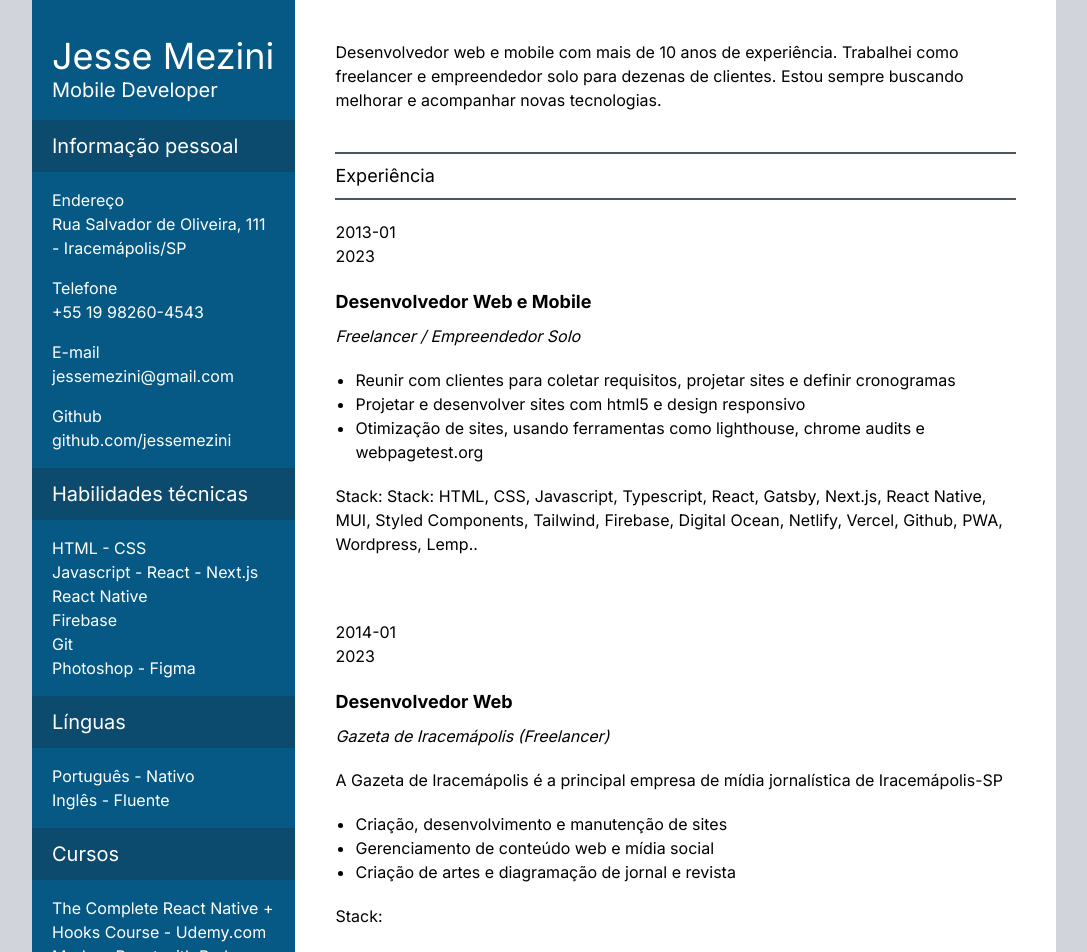
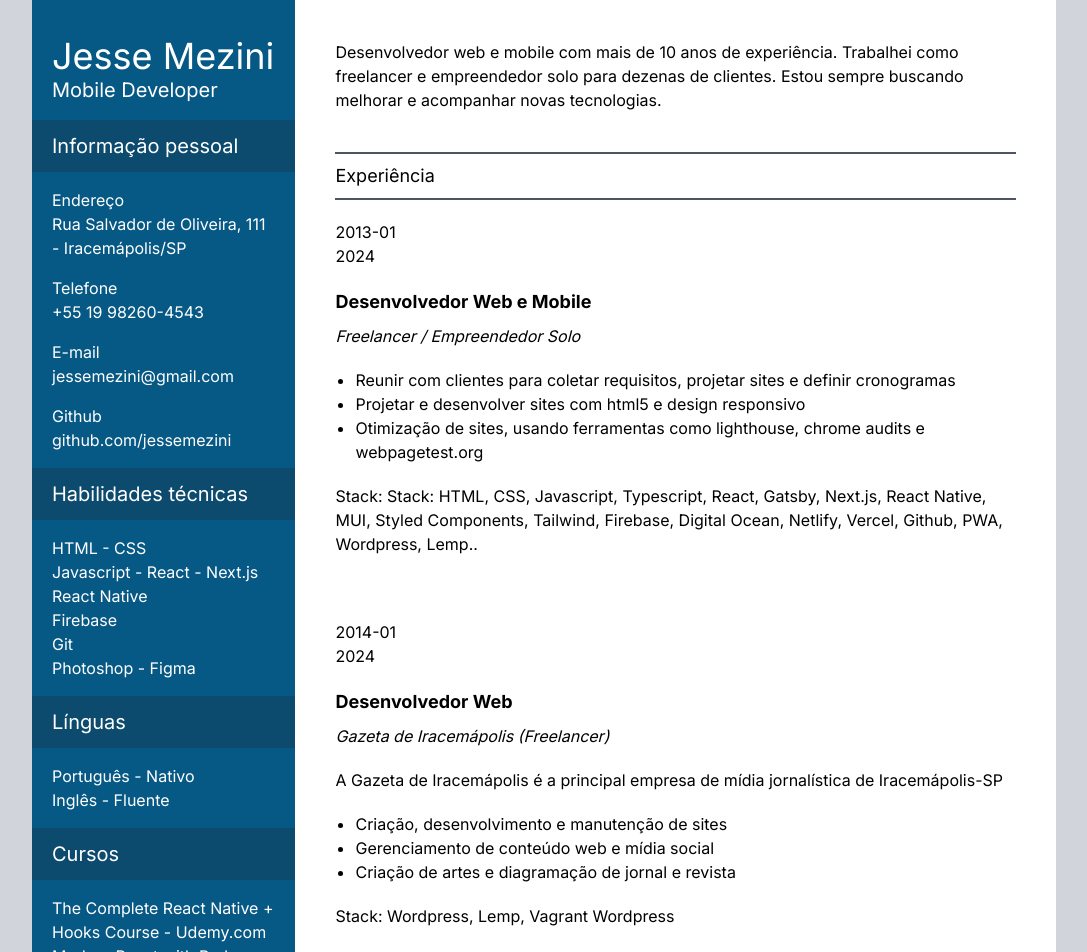
Before and after one commit to jessemezini/jessemezini, a Next.js app: page /resume in a window 1280 px wide. Shown: the top 952 px of the page, without its empty margins (96-1183 px from the left). Built offline with nearby package versions, Linux system fonts and the light colour scheme.

Commit message:
upd date and gazeta stack

```diff
--- a/app/resume/data.ts
+++ b/app/resume/data.ts
@@ -1,7 +1,7 @@
 export const experience = [
   {
     startDate: "2013-01",
-    endDate: "2023",
+    endDate: "2024",
     title: "Desenvolvedor Web e Mobile",
     desc: "Freelancer / Empreendedor Solo",
     list: [
@@ -14,7 +14,7 @@ export const experience = [
   },
   {
     startDate: "2014-01",
-    endDate: "2023",
+    endDate: "2024",
     title: "Desenvolvedor Web",
     desc: "Gazeta de Iracemápolis (Freelancer)",
     about:
@@ -24,7 +24,7 @@ export const experience = [
       "Gerenciamento de conteúdo web e mídia social",
       "Criação de artes e diagramação de jornal e revista",
     ],
-    stack: "",
+    stack: "Wordpress, Lemp, Vagrant Wordpress",
   },
 ];
 
```
